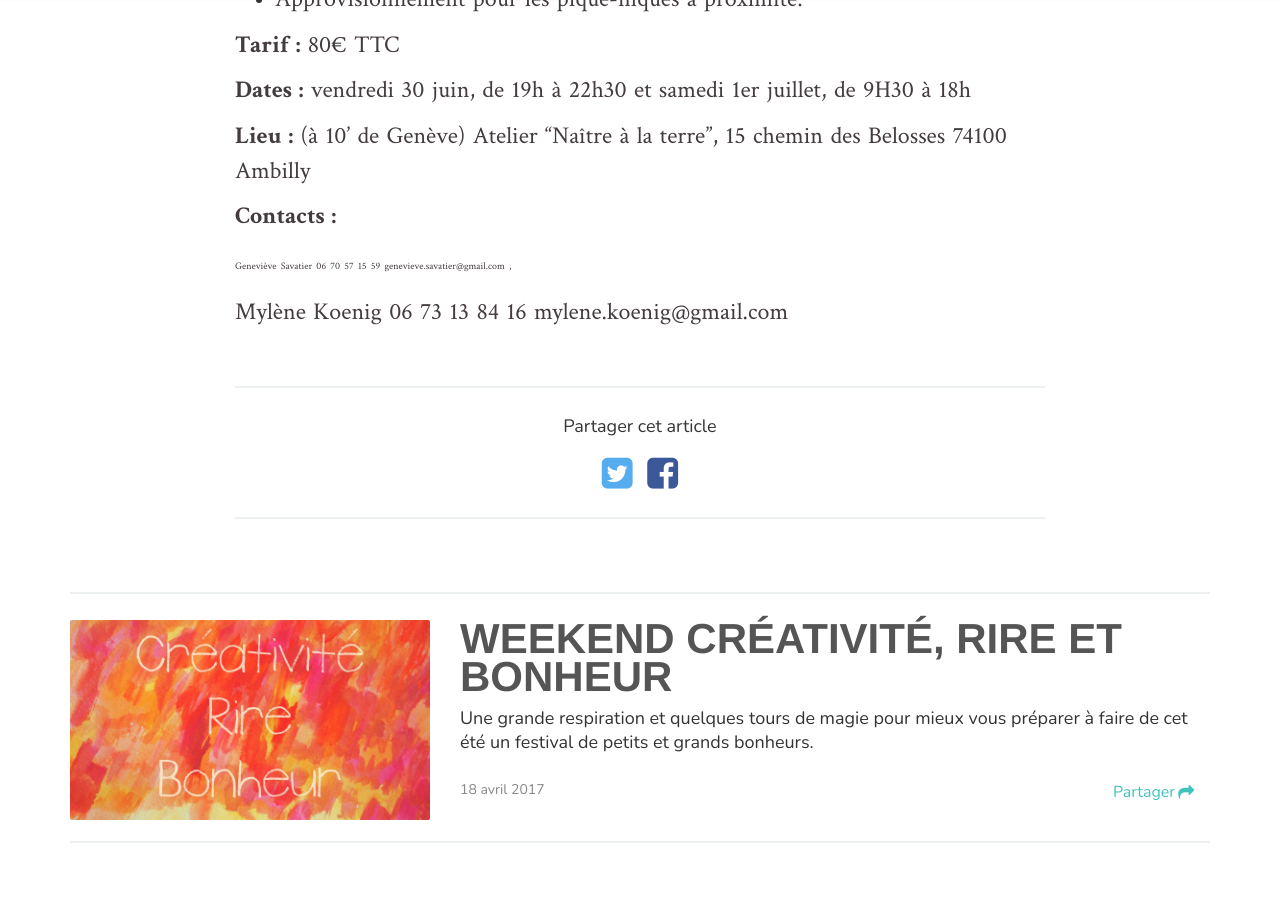
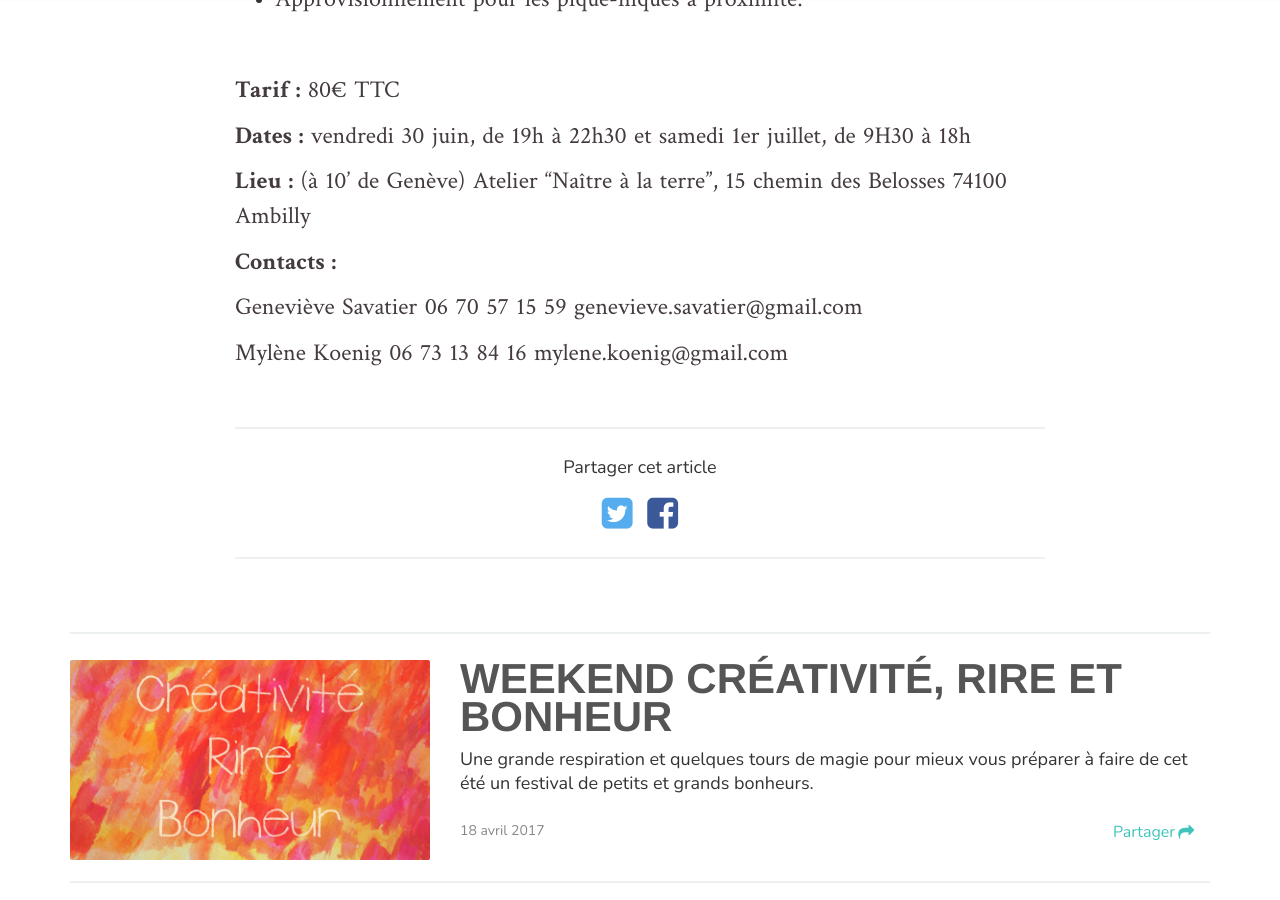
Before and after one commit to arthur-koenig/yoga-rires, a Jekyll site: the page built from _posts/2017-04-18-weekend-creativite-rire-et-bonheur.md, in a window 1280 px wide and 900 px high, scrolled down 2592 px. Built offline with Jekyll 4.4.1, drawn with Linux system fonts in a browser that asks for light colours; nearby versions of some CDN libraries; some web fonts are replaced; comment, search, counter and statistics services are not loaded.

Commit message:
change bug post

```diff
--- a/_posts/2017-04-18-weekend-creativite-rire-et-bonheur.md
+++ b/_posts/2017-04-18-weekend-creativite-rire-et-bonheur.md
@@ -55,9 +55,7 @@ Si vous venez de loin :
 
 * Approvisionnement pour les pique-niques à proximité.
 
-
-
-
+<br>
 
 
 **Tarif :** 80€ TTC
@@ -72,7 +70,7 @@ Si vous venez de loin :
 **Contacts :**
 
 
-<span style="font-size: 1rem;">Geneviève Savatier 06 70 57 15 59 genevieve.savatier@gmail.com ,</span>
+Geneviève Savatier 06 70 57 15 59 genevieve.savatier@gmail.com
 
 
 Mylène Koenig 06 73 13 84 16 mylene.koenig@gmail.com
```
